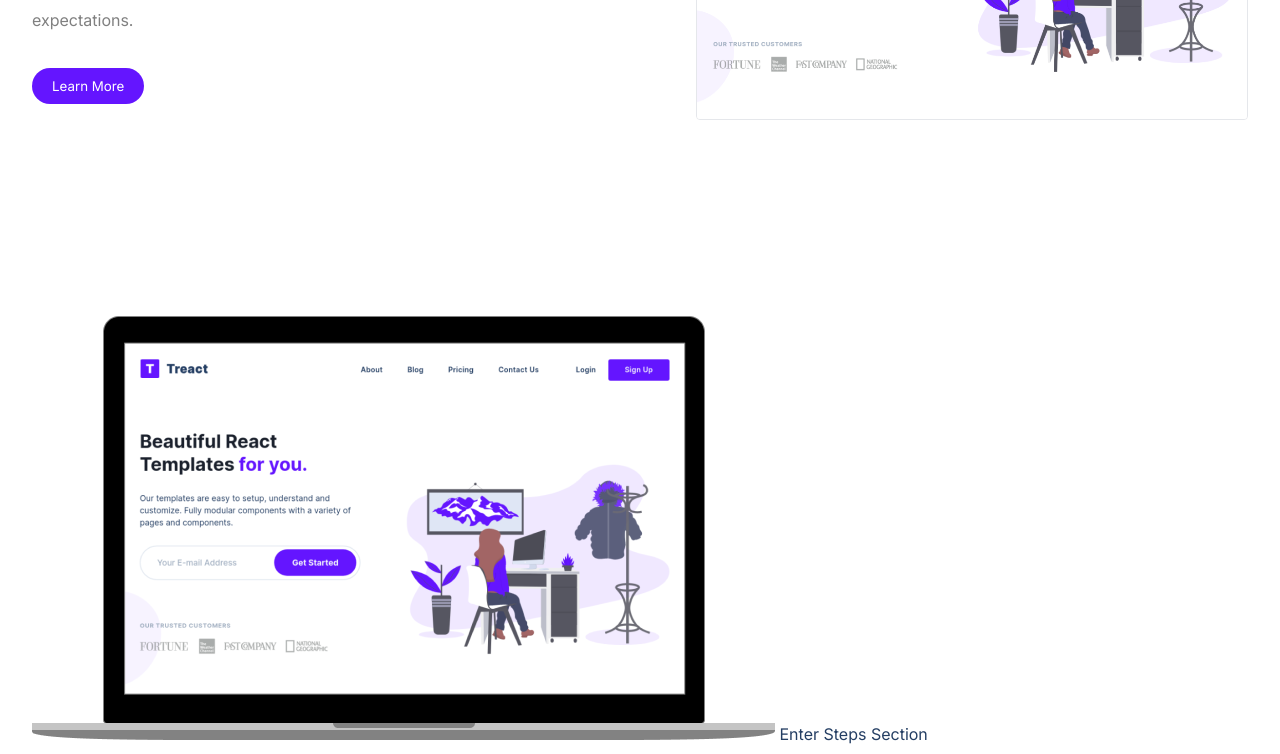
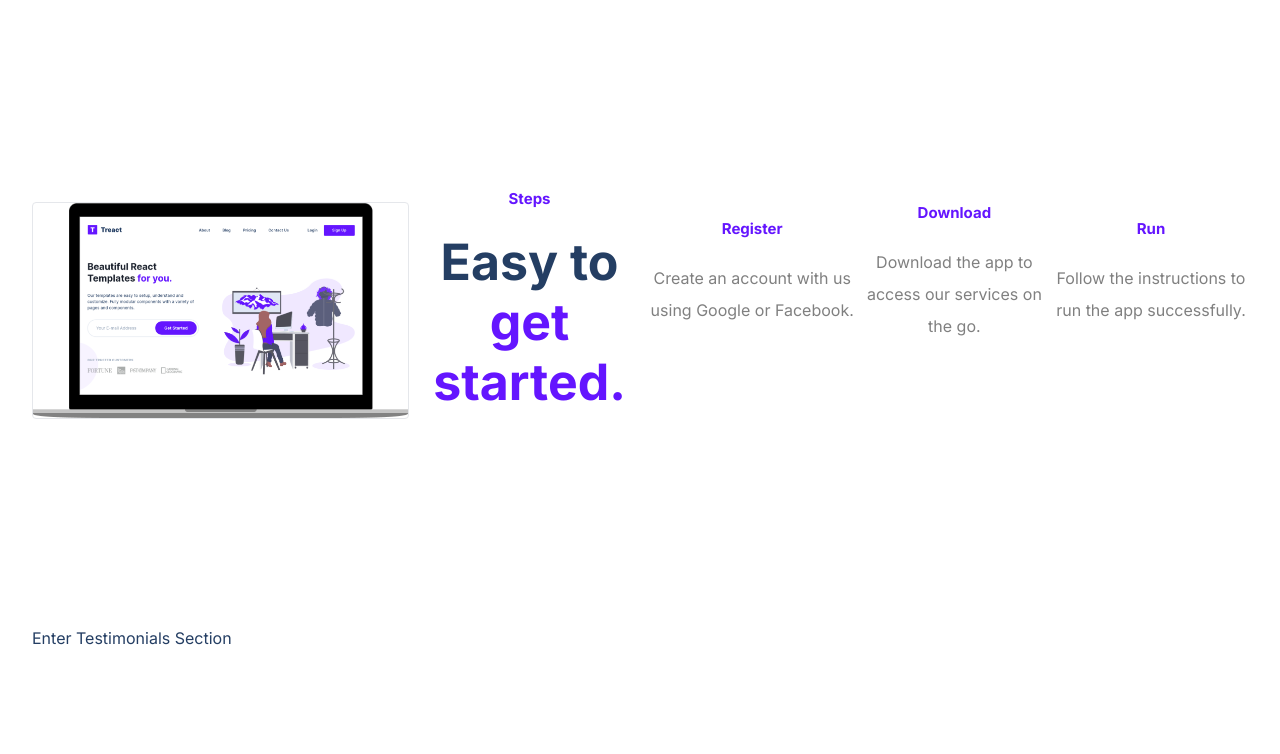
Before and after one commit to Adri1025/treact-final-project, a plain HTML site: page index.html in a window 1280 px wide. Shown: the part 2043-2797 px from the top of the page. Drawn offline with Linux system fonts and the light colour scheme.

```diff
--- a/index.html
+++ b/index.html
@@ -151,8 +151,10 @@
           </div>
           <div class="features-list">
             <div class="features-item">
-              <img src="./assets/shield-icon.daefe14b320b14fbd9cbd18908ac93ec.svg"
-              alt="Secure Icon" class="feature-icon"
+              <img
+                src="./assets/shield-icon.daefe14b320b14fbd9cbd18908ac93ec.svg"
+                alt="Secure Icon"
+                class="feature-icon"
               />
               <div class="feature-text">
                 <h3>Secure</h3>
@@ -165,7 +167,8 @@
             <div class="features-item">
               <img
                 src="./assets/support-icon.f9253ffa8cb6ffde5bbaa05eb5136375.svg"
-                alt="24/7 Support Icon" class="feature-icon"
+                alt="24/7 Support Icon"
+                class="feature-icon"
               />
               <div class="feature-text">
                 <h3>24/7 Support</h3>
@@ -178,43 +181,55 @@
             <div class="features-item">
               <img
                 src="./assets/customize-icon.367468c90fd796009b97fbfba67b2c6a.svg"
-                alt="Customizable Icon" class="feature-icon"
+                alt="Customizable Icon"
+                class="feature-icon"
               />
               <div class="feature-text">
                 <h3>Customizable</h3>
-                <p> Our services are customizable to meet your specific needs.
+                <p>
+                  Our services are customizable to meet your specific needs.
                 </p>
               </div>
             </div>
             <div class="features-item">
               <img
                 src="./assets/reliable-icon.1367510a8f0a1bec76dc425d25f92f43.svg"
-                alt="Reliable Icon" class="feature-icon"
+                alt="Reliable Icon"
+                class="feature-icon"
               />
               <div class="feature-text">
                 <h3>Reliable</h3>
-                <p>Our services are reliable and trusted by numerous clients worldwide.
+                <p>
+                  Our services are reliable and trusted by numerous clients
+                  worldwide.
                 </p>
               </div>
             </div>
             <div class="features-item">
               <img
                 src="./assets/fast-icon.dbb971a73d4805d2fc3bcdacdb55beba.svg"
-                alt="Fast Icon" class="feature-icon"
+                alt="Fast Icon"
+                class="feature-icon"
               />
               <div class="feature-text">
                 <h3>Fast</h3>
-                <p>Our services are fast and efficient, ensuring that your needs are met promptly.
+                <p>
+                  Our services are fast and efficient, ensuring that your needs
+                  are met promptly.
                 </p>
               </div>
             </div>
             <div class="features-item">
-            <img src="./assets/simple-icon.673b7e1750b2a4ef32907fc164828d00.svg"
-                alt="Simple Icon" class="feature-icon"
+              <img
+                src="./assets/simple-icon.673b7e1750b2a4ef32907fc164828d00.svg"
+                alt="Simple Icon"
+                class="feature-icon"
               />
               <div class="feature-text">
                 <h3>Easy</h3>
-              <p>Our services are simple and easy to use, ensuring a smooth experience for our clients.
+                <p>
+                  Our services are simple and easy to use, ensuring a smooth
+                  experience for our clients.
                 </p>
               </div>
             </div>
@@ -226,12 +241,21 @@
           <div class="row">
             <div class="quality-description">
               <h2>Quality Work</h2>
-              <h1>Designed & Developed by <span   class="purple">Professionals.</span></h1>
-               <p>Our team consistently delivers high-quality work that exceeds client expectations.</p>
+              <h1>
+                Designed & Developed by
+                <span class="purple">Professionals.</span>
+              </h1>
+              <p>
+                Our team consistently delivers high-quality work that exceeds
+                client expectations.
+              </p>
               <button class="btn">Learn More</button>
             </div>
             <div class="quality-image">
-             <img src="./assets/hero-screenshot-1.40a097b525c2f8c9808e.png" alt="Hero Screenshot" />
+              <img
+                src="./assets/hero-screenshot-1.40a097b525c2f8c9808e.png"
+                alt="Hero Screenshot"
+              />
             </div>
           </div>
         </div>
@@ -239,21 +263,29 @@
       <section id="steps">
         <div class="container">
           <div class="row">
+            <div class="steps-image">
+              <img
+                src="./assets/hero-screenshot-2.241aac1fbc66db29d873.png"
+                alt="Steps Image"
+              />
+            </div>
             <div class="steps-description">
-              <img src="./assets/hero-screenshot-2.241aac1fbc66db29d873.png" alt="Steps Image" />
-
-              <!--  -->Enter Steps Section<!--  -->
+              <h2>Steps</h2>
+              <h1>Easy to <span class="purple">get started.</span></h1>
+            </div>
+            <div class="steps-text">
+              <h2>Register</h2>
+              <p>Create an account with us using Google or Facebook.</p>
+            </div>
+            <div class="steps-text">
+              <h2>Download</h2>
+              <p>Download the app to access our services on the go.</p>
+            </div>
+            <div class="steps-text">
+              <h2>Run</h2>
+              <p>Follow the instructions to run the app successfully.</p>
             </div>
           </div>
-      </section>
-      <section id="values">
-        <div class="container">
-          <div class="row"><!--  -->Enter Values Section<!--  --></div>
-        </div>
-      </section>
-      <section id="pricing">
-        <div class="container">
-          <div class="row"><!--  -->Enter Pricing Section<!--  --></div>
         </div>
       </section>
       <section id="testimonials">
--- a/style.css
+++ b/style.css
@@ -445,10 +445,37 @@ STEPS ↓
 
 */
 
-#steps .row {
+.row {
   display: flex;
   justify-content: space-between;
   align-items: center;
+}
+
+.container {
+  display: flex;
+  justify-content: space-between;
+}
+
+.steps-image {
+  max-width: 50%;
+}
+
+.steps-image img {
+  width: 100%;
+  border: 1px solid #e5e7eb;
+  border-radius: 4px;
+}
+
+.steps-description {
+  display: flex;
+  flex-direction: column;
+  justify-content: center;
+}
+
+.steps-text {
+  display: flex;
+  flex-direction: column;
+  justify-content: center;
 }
 
 /*
```
Lines whose indentation alone changed are shown as unchanged.
